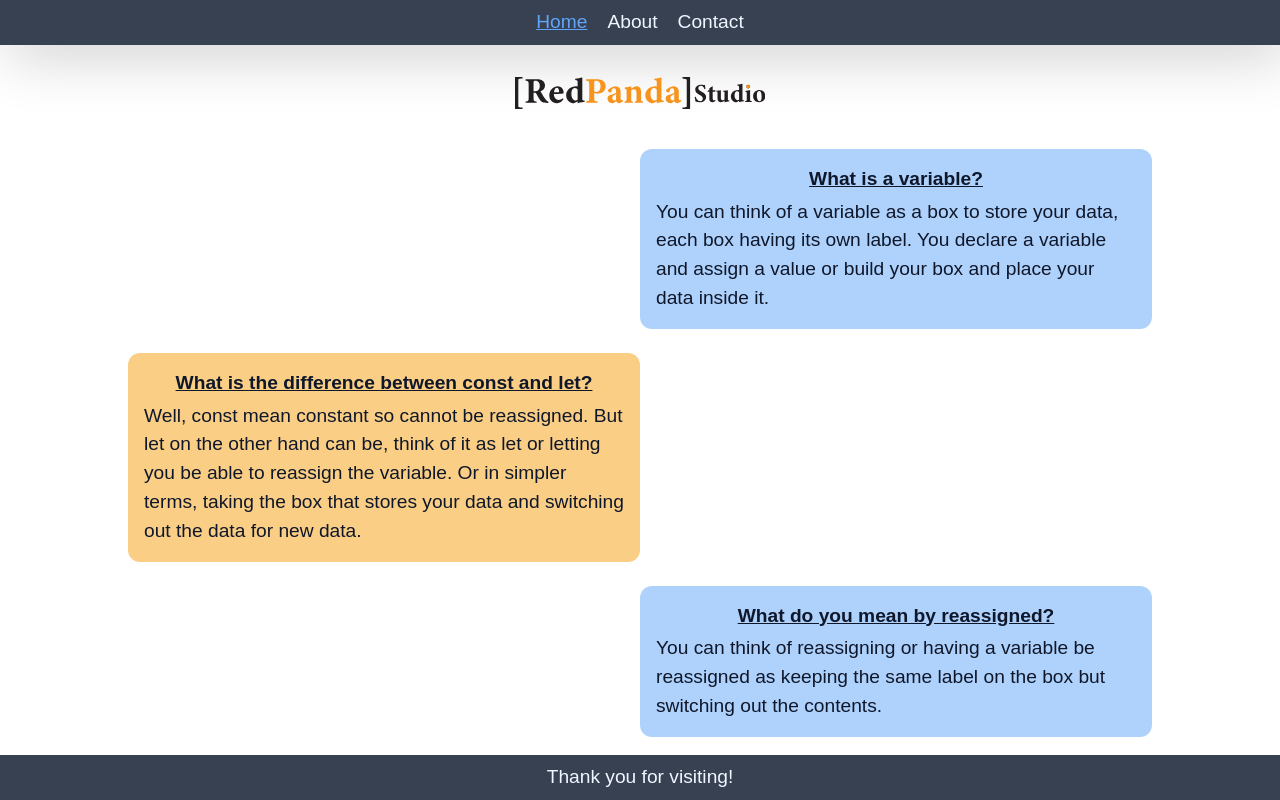
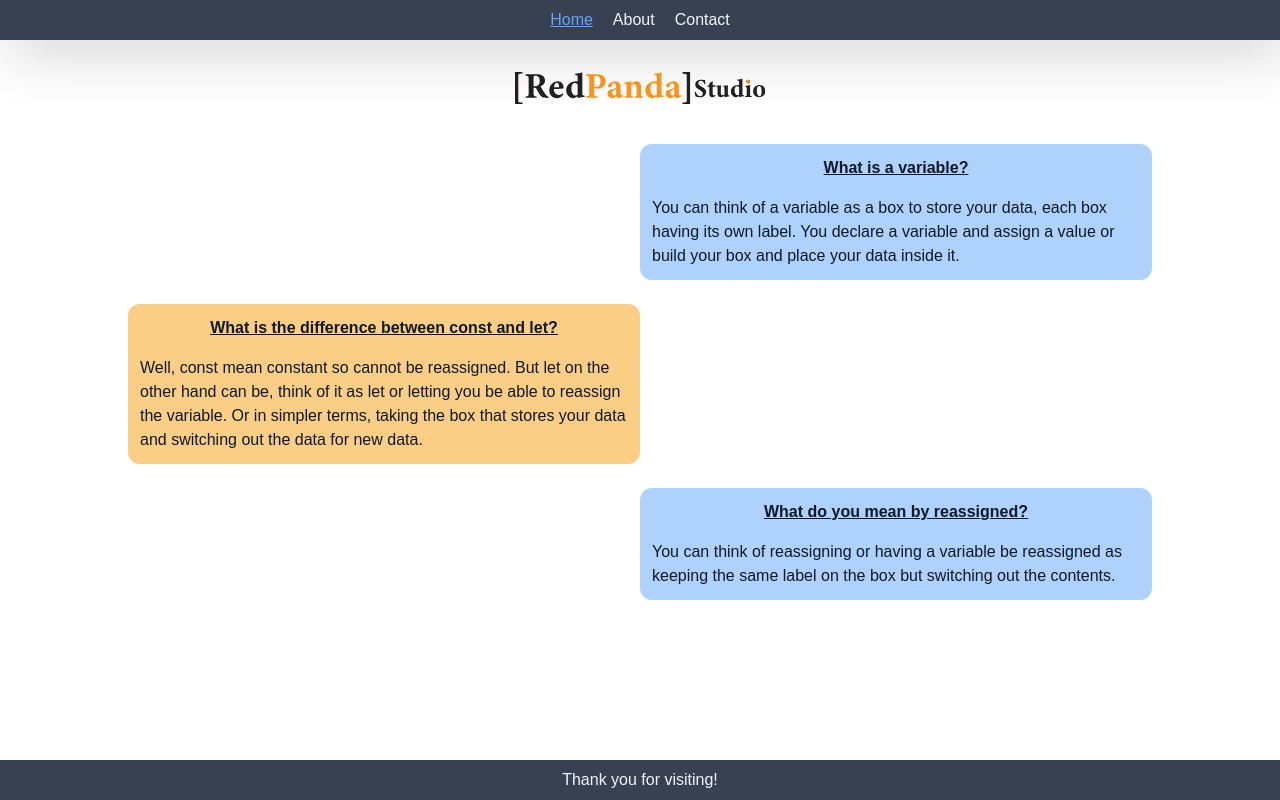
Before and after one commit to TimothyRedPanda/red-panda-portfolio, a Next.js app: page / in a window 1280 px wide. Built offline with nearby package versions, Linux system fonts and the light colour scheme; a web font is replaced by a local one.

Commit message:
Font change

```diff
--- a/src/app/components/QuestionsLogic.tsx
+++ b/src/app/components/QuestionsLogic.tsx
@@ -15,7 +15,8 @@ export default function Questions() {
 				<section
 					className={`flex
 								flex-col
-								gap-1 p-4
+								gap-4
+								p-3
 								rounded-xl
 								text-slate-900
 								bg-opacity-50
--- a/src/app/globals.css
+++ b/src/app/globals.css
@@ -1,4 +1,4 @@
-@import url('https://use.typekit.net/bix1whw.css');
+@import url("https://use.typekit.net/bix1whw.css");
 
 @tailwind base;
 @tailwind components;
@@ -16,8 +16,7 @@
 body
 {
   grid-template-rows: auto 1fr auto;
-  font-family : 'jaf-cupidus-text', sans-serif;
-  font-style  : normal;
-  font-weight : 500;
-  font-size: 1.2rem;
+  font-family: "darkmode-off", sans-serif;
+  font-weight: 400;
+  font-style: normal;
 }
```
